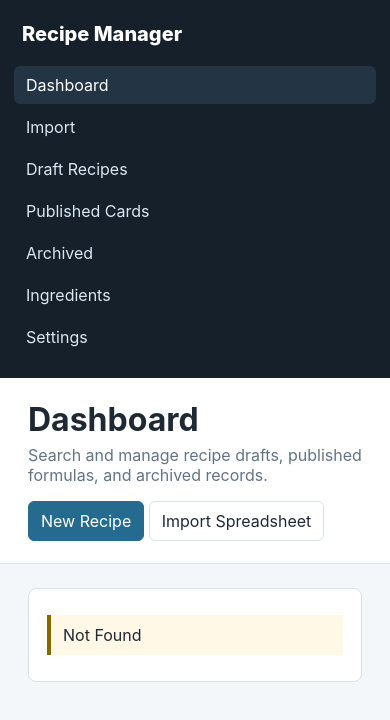
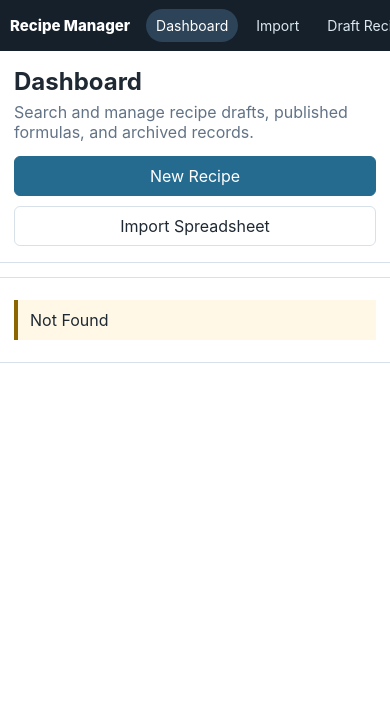
Before and after one commit to Jmetschke/recipe-workbook, a website: page public/index.html in a window 390 px wide. Drawn offline with Linux system fonts and the light colour scheme; no server answers.

Commit message:
Optimize navigation for mobile and desktop

```diff
--- a/public/styles.css
+++ b/public/styles.css
@@ -79,6 +79,13 @@ button.danger,
   color: #fff;
 }
 
+.top-actions {
+  display: flex;
+  flex-wrap: wrap;
+  justify-content: flex-end;
+  gap: 10px;
+}
+
 .app {
   margin-left: 230px;
   min-height: 100vh;
@@ -107,6 +114,7 @@ p {
 
 #content {
   padding: 24px 28px 48px;
+  min-width: 0;
 }
 
 .section {
@@ -115,6 +123,7 @@ p {
   border-radius: 8px;
   margin-bottom: 18px;
   padding: 18px;
+  min-width: 0;
 }
 
 .section-header,
@@ -299,6 +308,7 @@ input[readonly] {
   border: 1px solid var(--line);
   border-radius: 8px;
   background: #fbfdff;
+  overflow-x: auto;
 }
 
 .mini-calendar-grid {
@@ -502,14 +512,94 @@ input[readonly] {
   height: 42px;
 }
 
-@media (max-width: 820px) {
+@media (max-width: 1060px) {
   .sidebar {
-    position: static;
+    width: 210px;
+  }
+
+  .app {
+    margin-left: 210px;
+  }
+}
+
+@media (max-width: 900px) {
+  .sidebar {
+    position: sticky;
+    top: 0;
+    z-index: 20;
     width: auto;
+    display: flex;
+    align-items: center;
+    gap: 8px;
+    overflow-x: auto;
+    padding: 10px 12px;
+    scrollbar-width: thin;
+  }
+
+  .brand {
+    flex: 0 0 auto;
+    font-size: 16px;
+    margin: 0 8px 0 0;
+    white-space: nowrap;
+  }
+
+  .nav {
+    flex: 0 0 auto;
+    width: auto;
+    margin: 0;
+    padding: 8px 11px;
+    border-radius: 999px;
+    white-space: nowrap;
+  }
+
+  .nav.active,
+  .nav:hover {
+    background: #2d4358;
   }
 
   .app {
     margin-left: 0;
+  }
+
+  .topbar {
+    align-items: flex-start;
+    padding: 18px;
+  }
+
+  #content {
+    padding: 18px;
+  }
+
+  .cards {
+    grid-template-columns: repeat(auto-fit, minmax(min(100%, 280px), 1fr));
+  }
+
+  .calendar-weekdays,
+  .calendar-grid {
+    min-width: 720px;
+  }
+
+  .mini-calendar-grid {
+    min-width: 640px;
+  }
+}
+
+@media (max-width: 640px) {
+  body {
+    background: #fff;
+  }
+
+  .sidebar {
+    padding: 9px 10px;
+  }
+
+  .brand {
+    font-size: 15px;
+  }
+
+  .nav {
+    padding: 8px 10px;
+    font-size: 14px;
   }
 
   .topbar,
@@ -517,6 +607,54 @@ input[readonly] {
   .toolbar {
     align-items: stretch;
     flex-direction: column;
+  }
+
+  .topbar {
+    gap: 14px;
+    padding: 16px 14px;
+  }
+
+  .topbar h1 {
+    font-size: 24px;
+  }
+
+  .top-actions {
+    display: grid;
+    grid-template-columns: 1fr;
+  }
+
+  #content {
+    padding: 14px;
+  }
+
+  .section {
+    border-left: 0;
+    border-right: 0;
+    border-radius: 0;
+    margin-left: -14px;
+    margin-right: -14px;
+    padding: 14px;
+  }
+
+  .grid {
+    grid-template-columns: 1fr;
+  }
+
+  .recipe-card .toolbar {
+    flex-direction: row;
+  }
+
+  .recipe-card .toolbar button {
+    flex: 1 1 120px;
+    max-width: none;
+  }
+
+  .card-page {
+    padding: 18px;
+  }
+
+  .signature-grid {
+    grid-template-columns: 1fr;
   }
 }
 
```
